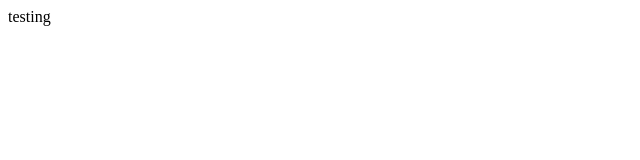
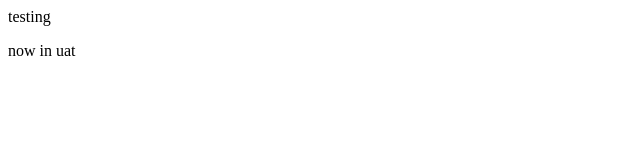
Before and after one commit to dvckyy/gittest, a plain HTML site: page index.html in a window 1280 px wide. Shown: the full height of the page, 0-640 px from the left. Drawn offline with Linux system fonts and the light colour scheme.

Commit message:
uat commit

```diff
--- a/index.html
+++ b/index.html
@@ -4,5 +4,6 @@
     </head>
     <body>
         <p>testing</p>
+        <p>now in uat</p>
     </body>
 </html>
```
